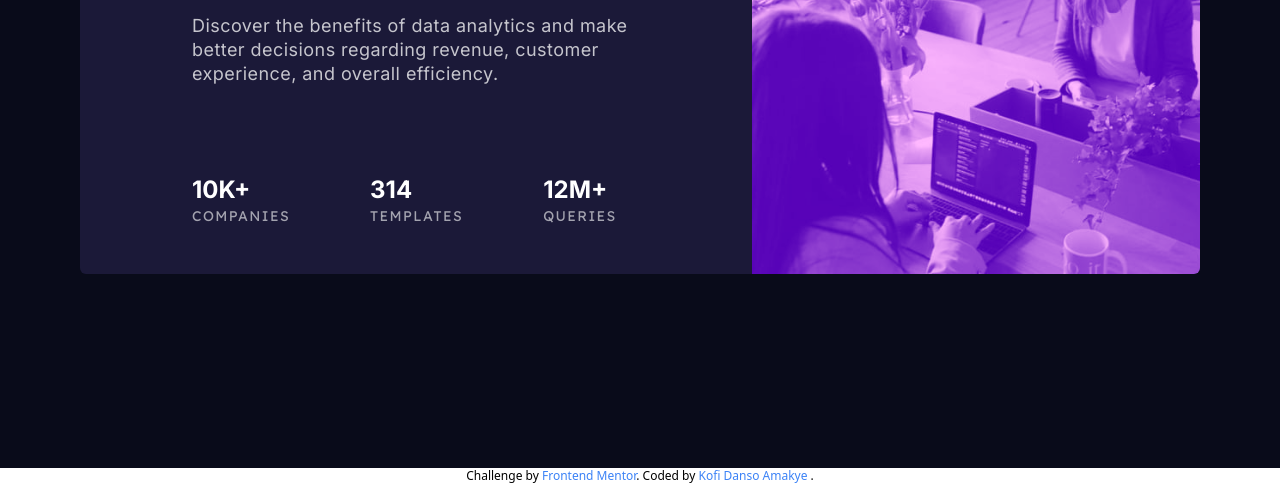
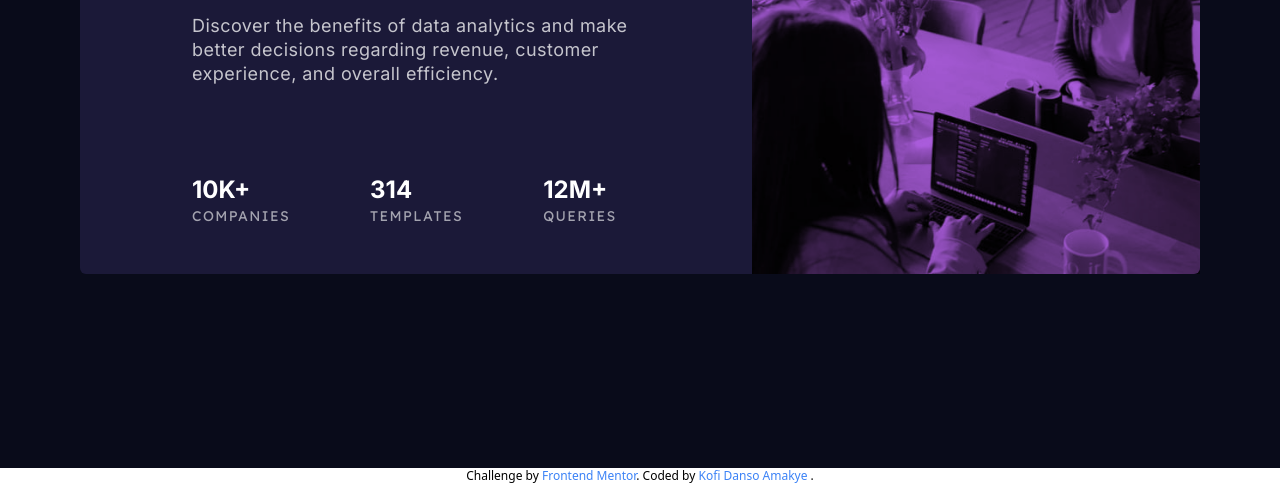
Before and after one commit to Kofiastro/Stats-Preview, a website: page index.html in a window 1280 px wide. Shown: the part 332-816 px from the top of the page. Drawn offline with Linux system fonts and the light colour scheme.

Commit message:
Cover_image_fixed

```diff
--- a/index.html
+++ b/index.html
@@ -29,7 +29,7 @@
           <!--Image card-->
           <div class="bg-SoftViolet rounded-t-md md:rounded-md md:rounded-l-none   ">
             <img src="./images/header-mobile.jpg"
-              class="md:h-full md:w-full  md:object-cover mix-blend-overlay backdrop-brightness-55" alt="BG_COVER">
+              class="md:h-full md:w-full  md:object-cover mix-blend-overlay backdrop-brightness-50" alt="BG_COVER">
           </div>
 
           <!--Contents_Card-->
```
